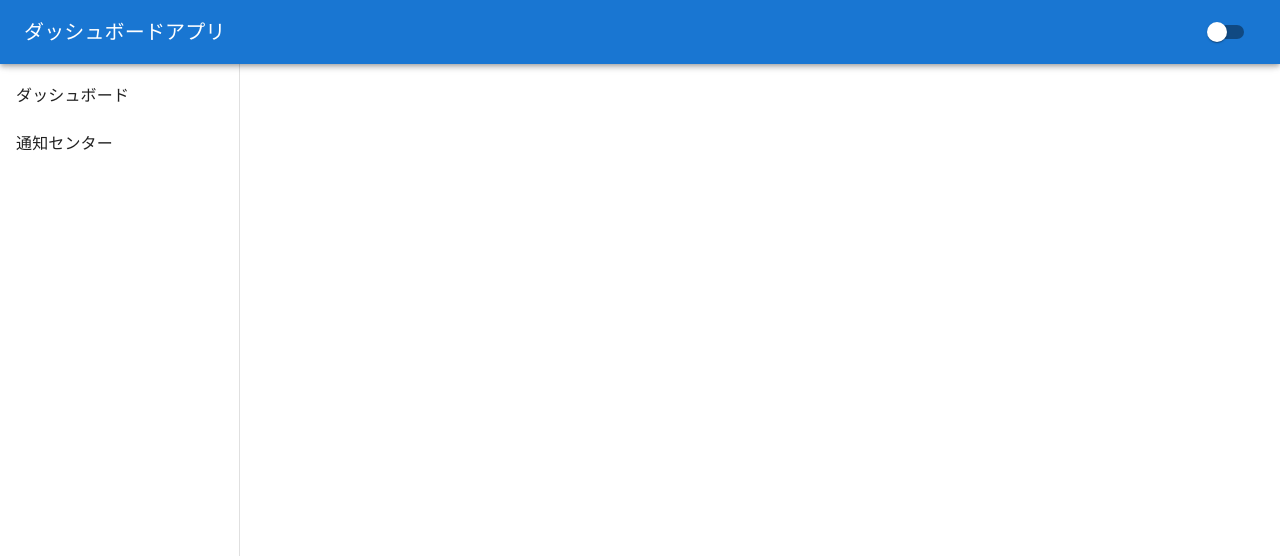
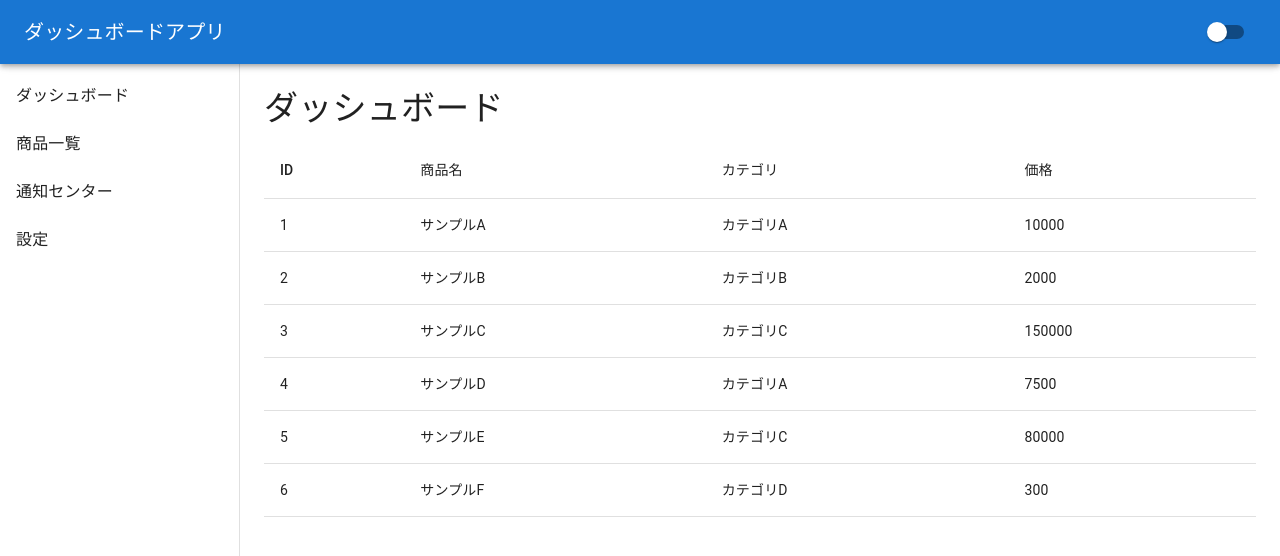
Before and after one commit to FOXHOUND-Ogasawara/dashboard-app, a React (Vite) app: page /products in a window 1280 px wide. Shown: the top 556 px of the page. Built offline with nearby package versions, Linux system fonts and the light colour scheme.

Commit message:
小笠原分のタスクのコミット
商品一覧ページの追加
商品カテゴリの円グラフ作成
商品別の売上金額の円グラフ作成

```diff
--- a/src/App.tsx
+++ b/src/App.tsx
@@ -1,24 +1,33 @@
-import { Box, CssBaseline, ThemeProvider, Toolbar, createTheme } from '@mui/material';
-import React, { useMemo, useState } from 'react';
-import { Route, BrowserRouter as Router, Routes } from 'react-router-dom';
-import Header from './components/Header';
-import SideMenu from './components/SideMenu';
-import Dashboard from './pages/Dashboard';
-import Notifications from './pages/Notifications';
+// App.tsx
+import {
+  Box,
+  createTheme,
+  CssBaseline,
+  ThemeProvider,
+  Toolbar,
+} from "@mui/material";
+import { useMemo, useState } from "react";
+import { Route, BrowserRouter as Router, Routes } from "react-router-dom";
+import Header from "./components/Header";
+import SideMenu from "./components/SideMenu";
+import Dashboard from "./pages/Dashboard";
+import Notifications from "./pages/Notifications";
+import Products from "./pages/Products";
+import Settings from "./pages/Settings";
 
 const drawerWidth = 240;
 
-const App: React.FC = () => {
+function App() {
   const [darkMode, setDarkMode] = useState(false);
 
   const theme = useMemo(
     () =>
       createTheme({
         palette: {
-          mode: darkMode ? 'dark' : 'light',
+          mode: darkMode ? "dark" : "light",
         },
       }),
-    [darkMode],
+    [darkMode]
   );
 
   const handleThemeChange = () => {
@@ -26,23 +35,27 @@
   };
 
   return (
+    <>
       <ThemeProvider theme={theme}>
         <CssBaseline />
         <Router>
           <Header onThemeChange={handleThemeChange} darkMode={darkMode} />
-        <Box sx={{ display: 'flex' }}>
+          <Box sx={{ display: "flex" }}>
             <SideMenu drawerWidth={drawerWidth} />
             <Box component="main" sx={{ flexGrow: 1, p: 3 }}>
               <Toolbar />
               <Routes>
                 <Route path="/" element={<Dashboard />} />
+                <Route path="products" element={<Products />} />
                 <Route path="/notifications" element={<Notifications />} />
+                <Route path="/settings" element={<Settings />} />
               </Routes>
             </Box>
           </Box>
         </Router>
       </ThemeProvider>
+    </>
   );
-};
+}
 
 export default App;
--- /dev/null
+++ b/src/components/CategoryPieChart.tsx
@@ -0,0 +1,36 @@
+import { Cell, Pie, PieChart, ResponsiveContainer, Tooltip } from "recharts";
+import { categoryData } from "../data/productData";
+
+const COLORS = [
+  "#0088FE",
+  "#00C49F",
+  "#FFBB28",
+  "#FF8042",
+  "#AA00FF",
+  "#AA9032",
+];
+
+const CategoryPieChart = () => {
+  return (
+    <ResponsiveContainer width="100%" height={300}>
+      <PieChart>
+        <Pie
+          data={categoryData}
+          dataKey="value"
+          nameKey="category"
+          cx="50%"
+          cy="50%"
+          outerRadius={80}
+          label
+        >
+          {categoryData.map((_, index) => (
+            <Cell key={`cell-${index}`} fill={COLORS[index % COLORS.length]} />
+          ))}
+        </Pie>
+        <Tooltip />
+      </PieChart>
+    </ResponsiveContainer>
+  );
+};
+
+export default CategoryPieChart;
--- /dev/null
+++ b/src/components/SalesPieChart.tsx
@@ -0,0 +1,36 @@
+import { Cell, Pie, PieChart, ResponsiveContainer, Tooltip } from "recharts";
+import { productSalesData } from "../data/salesData";
+
+const COLORS = [
+  "#1f77b4",
+  "#ff7f0e",
+  "#2ca02c",
+  "#d62728",
+  "#9467bd",
+  "#8c564b",
+];
+
+const SalesPieChart = () => {
+  return (
+    <ResponsiveContainer width="100%" height={300}>
+      <PieChart>
+        <Pie
+          data={productSalesData}
+          dataKey="value"
+          nameKey="name"
+          cx="50%"
+          cy="50%"
+          outerRadius={80}
+          label
+        >
+          {productSalesData.map((_, index) => (
+            <Cell key={`cell-${index}`} fill={COLORS[index % COLORS.length]} />
+          ))}
+        </Pie>
+        <Tooltip />
+      </PieChart>
+    </ResponsiveContainer>
+  );
+};
+
+export default SalesPieChart;
--- a/src/components/SideMenu.tsx
+++ b/src/components/SideMenu.tsx
@@ -1,12 +1,17 @@
-import { Drawer, List, ListItemButton, ListItemText, Toolbar } from '@mui/material';
-import React from 'react';
-import { Link } from 'react-router-dom';
+import {
+  Drawer,
+  List,
+  ListItemButton,
+  ListItemText,
+  Toolbar,
+} from "@mui/material";
+import { Link } from "react-router-dom";
 
 interface SideMenuProps {
   drawerWidth: number;
 }
 
-const SideMenu: React.FC<SideMenuProps> = ({ drawerWidth }) => {
+const SideMenu = ({ drawerWidth }: SideMenuProps) => {
   return (
     <Drawer
       variant="permanent"
@@ -20,8 +25,14 @@
         <ListItemButton component={Link} to="/">
           <ListItemText primary="ダッシュボード" />
         </ListItemButton>
+        <ListItemButton component={Link} to="/products">
+          <ListItemText primary="商品一覧" />
+        </ListItemButton>
         <ListItemButton component={Link} to="/notifications">
           <ListItemText primary="通知センター" />
+        </ListItemButton>
+        <ListItemButton component={Link} to="/settings">
+          <ListItemText primary="設定" />
         </ListItemButton>
       </List>
     </Drawer>
--- /dev/null
+++ b/src/data/productData.ts
@@ -0,0 +1,32 @@
+export interface Product {
+  id: number;
+  name: string;
+  category: string;
+  price: number;
+}
+
+export interface Category {
+  id: number;
+  category: string;
+  value: number;
+}
+
+export const products: Product[] = [
+  // 6種類の商品データを追加
+  { id: 1, name: 'サンプルA', category: 'カテゴリA', price: 10000 },
+  { id: 2, name: 'サンプルB', category: 'カテゴリB', price: 2000 },
+  { id: 3, name: 'サンプルC', category: 'カテゴリC', price: 150000 },
+  { id: 4, name: 'サンプルD', category: 'カテゴリA', price: 7500 },
+  { id: 5, name: 'サンプルE', category: 'カテゴリC', price: 80000 },
+  { id: 6, name: 'サンプルF', category: 'カテゴリD', price: 300 },
+];
+
+export const categoryData: Category[] = [
+    // 6つのデータを追加
+    { id: 1, category: 'カテゴリA', value: 100 },
+    { id: 2, category: 'カテゴリB', value: 450 },
+    { id: 3, category: 'カテゴリC', value: 450 },
+    { id: 4, category: 'カテゴリD', value: 300 },
+    { id: 5, category: 'カテゴリE', value: 200 },
+    { id: 6, category: 'カテゴリF', value: 600 },
+];
--- a/src/pages/Dashboard.tsx
+++ b/src/pages/Dashboard.tsx
@@ -1,30 +1,28 @@
-import { Grid, Paper, Typography } from '@mui/material';
-import React from 'react';
-import PlaceholderChart from '../components/PlaceholderChart';
+import { Grid, Paper, Typography } from "@mui/material";
+import CategoryPieChart from "../components/CategoryPieChart";
+import SalesPieChart from "../components/SalesPieChart";
 
-const Dashboard: React.FC = () => {
+const Dashboard = () => {
   return (
     <div>
       <Typography variant="h4" gutterBottom>
         ダッシュボード
       </Typography>
       <Grid container spacing={3}>
-        {/* サンプルチャート1 */}
         <Grid item xs={12} md={6}>
           <Paper sx={{ p: 2 }}>
             <Typography variant="h6" gutterBottom>
-              サンプルチャート1
+              商品カテゴリ別の割合
             </Typography>
-            <PlaceholderChart />
+            <CategoryPieChart />
           </Paper>
         </Grid>
-        {/* サンプルチャート2 */}
         <Grid item xs={12} md={6}>
           <Paper sx={{ p: 2 }}>
             <Typography variant="h6" gutterBottom>
-              サンプルチャート2
+              商品別の売上金額
             </Typography>
-            <PlaceholderChart />
+            <SalesPieChart />
           </Paper>
         </Grid>
       </Grid>
--- /dev/null
+++ b/src/pages/Products.tsx
@@ -0,0 +1,42 @@
+import {
+  Box,
+  Table,
+  TableBody,
+  TableCell,
+  TableHead,
+  TableRow,
+  Typography,
+} from "@mui/material";
+import { products } from "../data/productData";
+
+const Products = () => {
+  return (
+    <Box>
+      <Typography variant="h4" gutterBottom>
+        ダッシュボード
+      </Typography>
+      <Table>
+        <TableHead>
+          <TableRow>
+            <TableCell>ID</TableCell>
+            <TableCell>商品名</TableCell>
+            <TableCell>カテゴリ</TableCell>
+            <TableCell>価格</TableCell>
+          </TableRow>
+        </TableHead>
+        <TableBody>
+          {products.map((product, index) => (
+            <TableRow key={index}>
+              <TableCell>{product.id}</TableCell>
+              <TableCell>{product.name}</TableCell>
+              <TableCell>{product.category}</TableCell>
+              <TableCell>{product.price}</TableCell>
+            </TableRow>
+          ))}
+        </TableBody>
+      </Table>
+    </Box>
+  );
+};
+
+export default Products;
```
Lines whose indentation alone changed are shown as unchanged.
